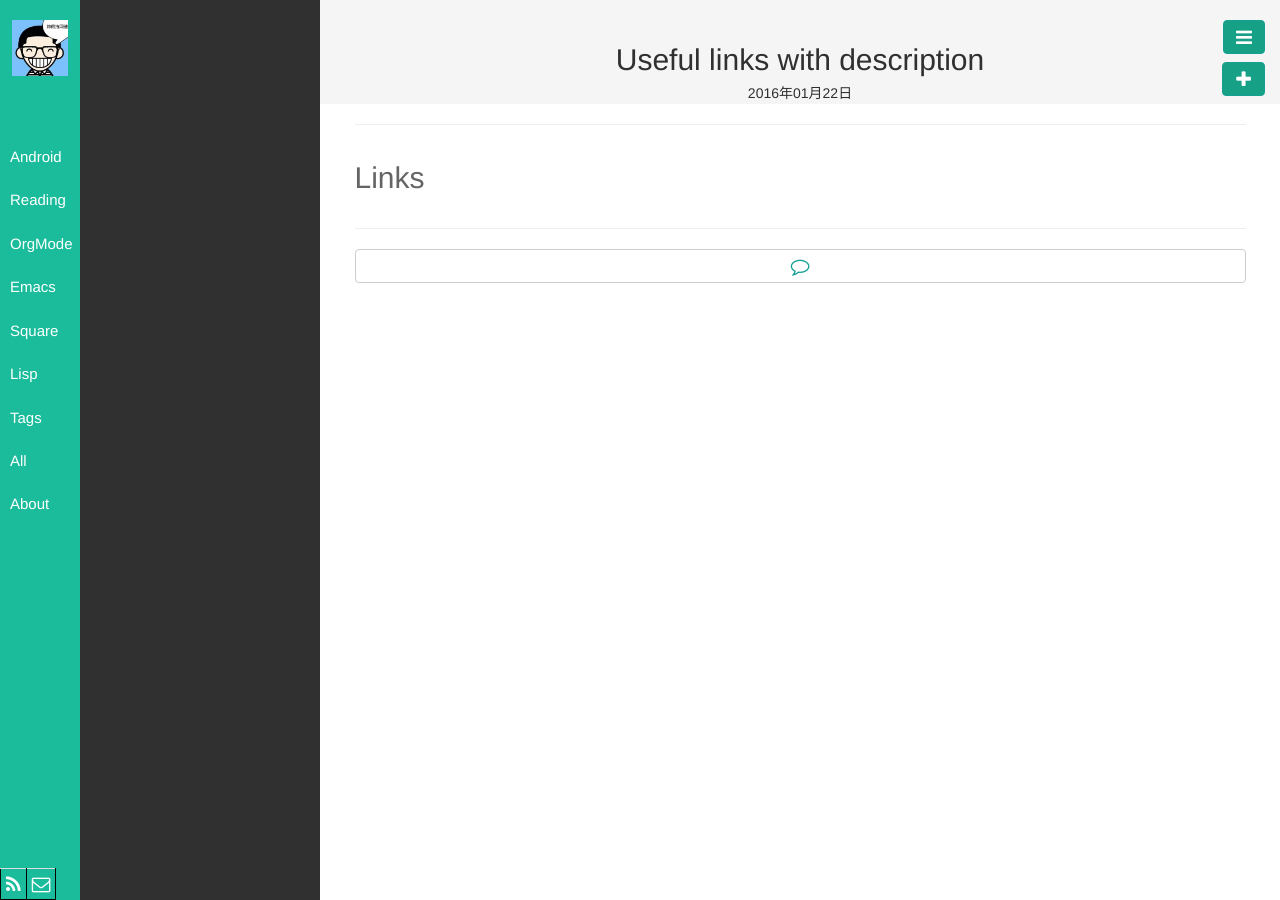
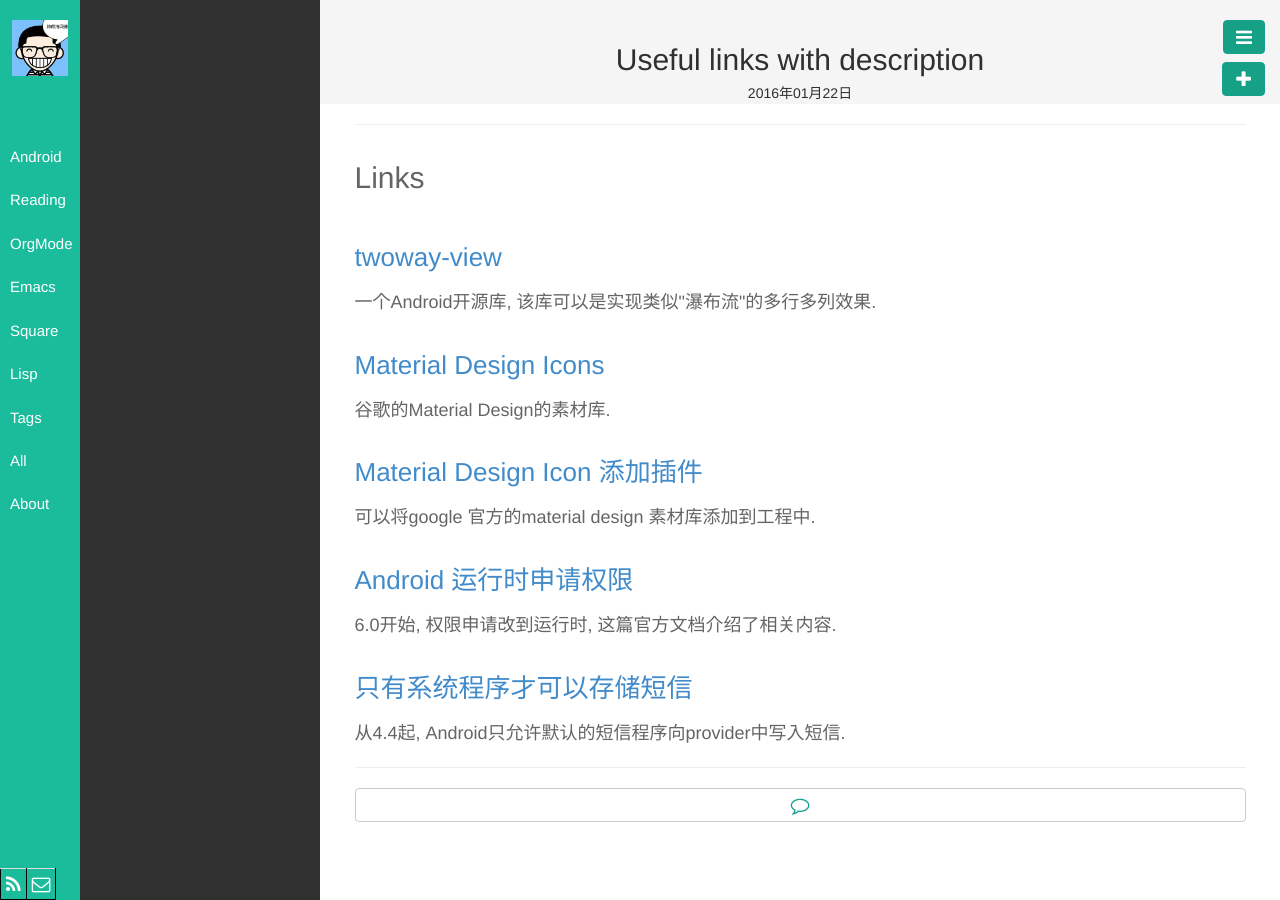
Before and after one commit to byrlx/byrlx.github.io, a Jekyll site: the page built from _posts/Other/2016-01-22-bookmarks.html, in a window 1280 px wide. Built offline with Jekyll 4.4.1, drawn with Linux system fonts in a browser that asks for light colours; Markdown is read by kramdown in place of the engine named in the settings.

Commit message:
update blog

```diff
--- a/_posts/Other/2016-01-22-bookmarks.html
+++ b/_posts/Other/2016-01-22-bookmarks.html
@@ -3,6 +3,47 @@
 title: Useful links with description
 tag: [Life]
 ---
-<div id="outline-container-orgheadline1" class="outline-2">
-<h2 id="orgheadline1">Links</h2>
+<div id="outline-container-orgheadline6" class="outline-2">
+<h2 id="orgheadline6">Links</h2>
+<div class="outline-text-2" id="text-orgheadline6">
+</div><div id="outline-container-orgheadline1" class="outline-3">
+<h3 id="orgheadline1"><a href="https://github.com/lucasr/twoway-view">twoway-view</a></h3>
+<div class="outline-text-3" id="text-orgheadline1">
+<p>
+一个Android开源库, 该库可以是实现类似"瀑布流"的多行多列效果.
+</p>
 </div>
+</div>
+<div id="outline-container-orgheadline2" class="outline-3">
+<h3 id="orgheadline2"><a href="https://github.com/google/material-design-icons">Material Design Icons</a></h3>
+<div class="outline-text-3" id="text-orgheadline2">
+<p>
+谷歌的Material Design的素材库.
+</p>
+</div>
+</div>
+<div id="outline-container-orgheadline3" class="outline-3">
+<h3 id="orgheadline3"><a href="https://github.com/konifar/android-material-design-icon-generator-plugin">Material Design Icon 添加插件</a></h3>
+<div class="outline-text-3" id="text-orgheadline3">
+<p>
+可以将google 官方的material design 素材库添加到工程中.
+</p>
+</div>
+</div>
+<div id="outline-container-orgheadline4" class="outline-3">
+<h3 id="orgheadline4"><a href="http://developer.android.com/training/permissions/requesting.html">Android 运行时申请权限</a></h3>
+<div class="outline-text-3" id="text-orgheadline4">
+<p>
+6.0开始, 权限申请改到运行时, 这篇官方文档介绍了相关内容.
+</p>
+</div>
+</div>
+<div id="outline-container-orgheadline5" class="outline-3">
+<h3 id="orgheadline5"><a href="http://developer.android.com/about/versions/kitkat.html#44-sms-provider">只有系统程序才可以存储短信</a></h3>
+<div class="outline-text-3" id="text-orgheadline5">
+<p>
+从4.4起, Android只允许默认的短信程序向provider中写入短信.
+</p>
+</div>
+</div>
+</div>
```
Also changed, not shown: org/Other/2016-01-22-bookmarks.org (+10 -0 lines).
